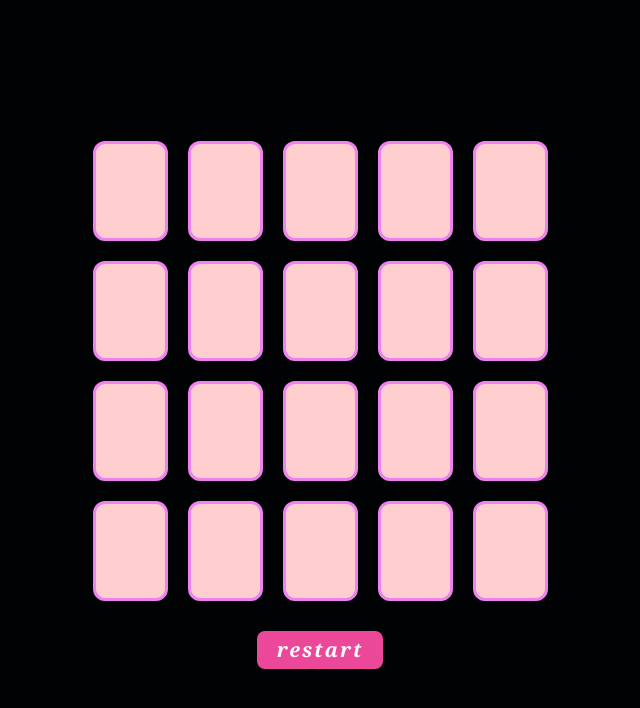
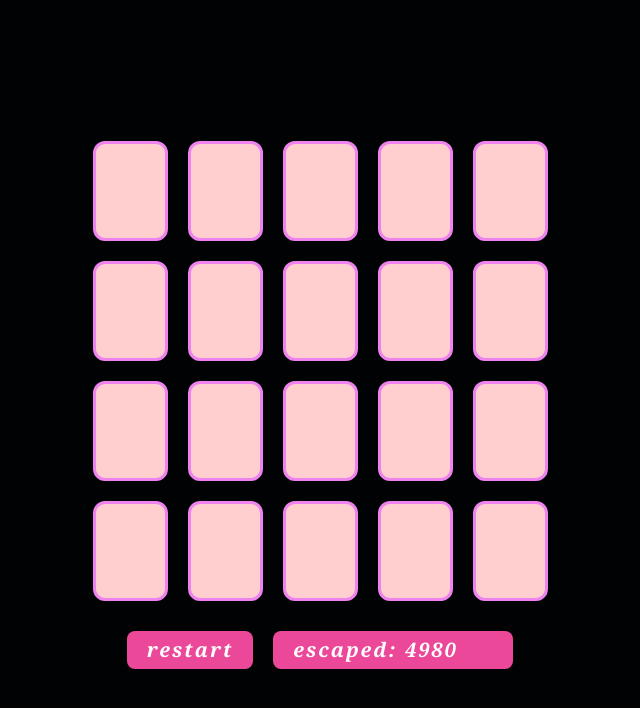
Before and after one commit to ruiqingzheng/game_memory_app, a React (Vite) app: page / in a window 1280 px wide. Shown: the top 708 px of the page, without its empty margins (320-960 px from the left). Built offline with nearby package versions, Linux system fonts and the light colour scheme.

Commit message:
✨ feat(game finish): escape time finish

```diff
--- a/src/App.tsx
+++ b/src/App.tsx
@@ -1,9 +1,10 @@
 import Game from './components/Game'
 function App() {
   const symbolsLib = ['🤡', '🤖', '🎃', '🧠', '👑', '🦄', '🍀', '🐲', '🦋', '❤️‍🔥']
-  const symbols = [...symbolsLib,...symbolsLib]
-
-  return <Game symbols={symbols}/>
+  // const symbolsLib = ['🤡', '🤖', '🎃']
+  const symbols = [...symbolsLib, ...symbolsLib]
+  const memoryTime = 1000 * 3
+  return <Game symbols={symbols} memoryTime={memoryTime} />
 }
 
 export default App
--- a/src/components/Game.tsx
+++ b/src/components/Game.tsx
@@ -1,21 +1,24 @@
-import { useEffect, useReducer, useRef } from 'react'
+import { useCallback, useEffect, useReducer, useRef } from 'react'
 import { Card } from './Card'
 import { CardStatus, ICardState } from '../types.d'
 import styled from 'styled-components'
 
 interface IProps {
   symbols: string[]
+  memoryTime: number
 }
 
 enum ActionType {
   setStatus = 'setStatus',
   setMatched = 'setMatched',
   restart = 'restart',
+  resetGame = 'resetGame',
   shuffle = 'shuffle',
   setAllFacedown = 'setAllFacedown',
   setAllFaceUp = 'setAllFaceUp',
   setGameStarted = 'setGameStarted',
   setCurrentPairingCard = 'setCurrentPairingCard',
+  setGameFinished = 'setGameFinished',
 }
 
 type CardStatePayload = Omit<ICardState, symbol>
@@ -30,7 +33,11 @@ interface Action {
 interface GameState {
   cardsState: ICardState[]
   started: boolean
+  startedTime: number | null
+  finishedTime: number | null
+  totalTime: number | 0
   currentPairingCard: ICardState | null
+  score: number
 }
 
 const initCards = (symbols: string[]): ICardState[] => {
@@ -57,6 +64,16 @@ const initCards = (symbols: string[]): ICardState[] => {
   return result
 }
 
+const initState: GameState = {
+  cardsState: [],
+  currentPairingCard: null,
+  started: false,
+  startedTime: null,
+  finishedTime: null,
+  totalTime: 0,
+  score: 0,
+}
+
 function gameReducer(state: GameState, action: Action) {
   switch (action.type) {
     case ActionType.setStatus: {
@@ -65,16 +82,18 @@ function gameReducer(state: GameState, action: Action) {
       state.cardsState[index].status = (action.payload as CardStatePayload).status
       return { ...state }
     }
+
+    // setMatched and check game finished
     case ActionType.setMatched: {
       if (!action.payload) return state
       const index = state.cardsState.findIndex((item) => item.id === (action.payload as CardStatePayload).id)
       state.cardsState[index].matched = (action.payload as CardStatePayload).matched
+      isGameFinished()
       return { ...state }
     }
 
     case ActionType.shuffle: {
       const cardsState = initCards(state.cardsState.map((card) => card.symbol))
-      // cardsState.forEach((c) => (c.status = CardStatus.faceup))
       const _state = { ...state, cardsState }
       return _state
     }
@@ -91,18 +110,15 @@ function gameReducer(state: GameState, action: Action) {
 
     case ActionType.setGameStarted: {
       state.started = action.payload as IsGameStartedPayload
+      if (state.started) {
+        state.startedTime = new Date().getTime()
+        state.finishedTime = null
+      }
       return { ...state }
     }
 
-    case ActionType.restart: {
-      const cardsState = initCards(state.cardsState.map((card) => card.symbol))
-      // 显示 3 秒
-      cardsState.forEach((c) => (c.status = CardStatus.faceup))
-      const _state = { ...state, cardsState }
-      setTimeout(() => {
-        _state.cardsState.forEach((c) => (c.status = CardStatus.facedown))
-      }, 3000)
-      return _state
+    case ActionType.resetGame: {
+      return { ...initState, cardsState: state.cardsState }
     }
 
     case ActionType.setCurrentPairingCard: {
@@ -112,60 +128,67 @@ function gameReducer(state: GameState, action: Action) {
     default:
       return state
   }
+
+  function isGameFinished() {
+    const isFinish = state.cardsState.reduce((result, item) => result && item.matched, true)
+    isFinish && gameFinishedEffect()
+    return isFinish
+  }
+
+  function gameFinishedEffect() {
+    state.finishedTime = new Date().getTime()
+    state.currentPairingCard = null
+    state.totalTime = state.startedTime ? state.finishedTime - state.startedTime : 0
+    state.started = false
+  }
 }
 
-const initState: GameState = {
-  cardsState: [],
-  currentPairingCard: null,
-  started: false,
-}
-
-const Game = ({ symbols }: IProps) => {
+const Game = ({ symbols, memoryTime }: IProps) => {
   const [gameState, dispatch] = useReducer(gameReducer, initState, () => {
     return { ...initState, cardsState: initCards(symbols) }
   })
 
-  // current pairing card
-  // const [currentPairingCard, setCurrentPairingCard] = useState<ICardState | null>(null)
+  const timeCount = useRef(0)
+  const gameFinished = useRef(false)
+  const escapedTime = useRef<HTMLSpanElement>(null)
 
   const startTimer = useRef<number | null>(null)
 
-  const flipCard = (card: ICardState) => {
-    // if (card.matched) return
-    // const _card: ICardState = { ...card, status: card.status === CardStatus.facedown ? CardStatus.faceup : CardStatus.facedown }
+  const flipCardUp = (card: ICardState) => {
     dispatch({ type: ActionType.setStatus, payload: { ...card, status: CardStatus.faceup } })
   }
 
-  // const toggleMatched = (card: ICardState) => {
-  //   const _card: ICardState = { ...card, matched: !card.matched }
-  //   dispatch({ type: ActionType.setMatched, payload: _card })
-  // }
-
   const onClickCard = (card: ICardState) => {
     if (!gameState.started) return
-    flipCard(card)
+    flipCardUp(card)
     checkMatched(card)
-    // toggleMatched(card)
   }
 
   const checkMatched = (card: ICardState) => {
     if (card.matched) return
 
-    if (gameState.currentPairingCard && card.id === gameState.currentPairingCard.id) return
+    // 1. cancel current pairing card if click pairingCard self
+    if (gameState.currentPairingCard && card.id === gameState.currentPairingCard.id) {
+      dispatch({ type: ActionType.setCurrentPairingCard, payload: null })
+      dispatch({ type: ActionType.setStatus, payload: { ...card, status: CardStatus.facedown } })
+      return
+    }
 
-    // set current pairing card
+    // 2. set current pairing card if have no currentPairing card yet
     if (gameState.currentPairingCard === null && !card.matched) {
       dispatch({ type: ActionType.setCurrentPairingCard, payload: card })
       dispatch({ type: ActionType.setStatus, payload: { ...card, status: CardStatus.faceup } })
     }
 
-    // check card if match current pairing card
+    // 3. check the card if match current pairing card when currentPairing card existed
     if (gameState.currentPairingCard && !card.matched) {
+      // matched -> setMatched , and reset current pairing card null
       if (gameState.currentPairingCard.symbol === card.symbol) {
         dispatch({ type: ActionType.setMatched, payload: { ...card, matched: true } })
         dispatch({ type: ActionType.setMatched, payload: { ...gameState.currentPairingCard, matched: true } })
         dispatch({ type: ActionType.setCurrentPairingCard, payload: null })
       } else {
+        // flip facedown when is not matched
         setTimeout(() => {
           dispatch({ type: ActionType.setStatus, payload: { ...card, status: CardStatus.facedown } })
         }, 500)
@@ -174,29 +197,58 @@ const Game = ({ symbols }: IProps) => {
   }
 
   const restartGame = () => {
-    dispatch({ type: ActionType.setGameStarted, payload: false })
-    dispatch({ type: ActionType.setCurrentPairingCard, payload: null })
+    dispatch({ type: ActionType.resetGame })
     dispatch({ type: ActionType.shuffle })
-
     startGame()
   }
 
-  const startGame = () => {
+  useEffect(() => {
+    gameFinished.current = gameState.finishedTime !== null
+  }, [gameState.finishedTime])
+
+  const updateTimeCount = useCallback(() => {
+    if (gameFinished.current) return
+    const timeCounting = gameState.startedTime !== null && gameState.startedTime > 0
+    if (gameState.started && timeCounting && gameState.startedTime) {
+      timeCount.current = Date.now() - gameState.startedTime
+      // update dom
+      if (escapedTime.current) {
+        escapedTime.current.innerText = timeCount.current.toString()
+      }
+    }
+
+    // console.log(timeCount.current, 'timestamp:', timestamp)
+    // console.log(timeCount.current)
+    requestAnimationFrame(updateTimeCount)
+  }, [gameState.started, gameState.startedTime])
+
+  // count escape time since game started
+  useEffect(() => {
+    const timeCounting = !!timeCount.current
+    if (gameState.started && !timeCounting) {
+      requestAnimationFrame(updateTimeCount)
+    }
+  }, [gameState.started, updateTimeCount])
+
+  const startGame = useCallback(() => {
     const _fn = () => {
       dispatch({ type: ActionType.setAllFaceUp })
+      // start game after user memory time
       startTimer.current = setTimeout(() => {
         dispatch({ type: ActionType.setAllFacedown })
         dispatch({ type: ActionType.setCurrentPairingCard, payload: null })
         dispatch({ type: ActionType.setGameStarted, payload: true })
+        timeCount.current = 0
+        // requestAnimationFrame(updateTimeCount)
         if (startTimer.current) clearTimeout(startTimer.current)
-      }, 3000)
+      }, memoryTime)
     }
     if (startTimer.current) {
       clearTimeout(startTimer.current)
     }
 
     _fn()
-  }
+  }, [memoryTime])
 
   const isCurrentPairing = (card: ICardState) => {
     return gameState.currentPairingCard !== null && card.id === gameState.currentPairingCard.id
@@ -204,7 +256,7 @@ const Game = ({ symbols }: IProps) => {
 
   useEffect(() => {
     startGame()
-  }, [])
+  }, [startGame])
 
   const cardsExist = gameState.cardsState.length > 0
   if (!cardsExist) return null
@@ -216,9 +268,22 @@ const Game = ({ symbols }: IProps) => {
           <Card key={cardData.id} isCurrentPairing={isCurrentPairing(cardData)} status={cardData.status} symbol={cardData.symbol} gameStarted={gameState.started} onClickCard={() => onClickCard(cardData)} matched={cardData.matched}></Card>
         ))}
       </div>
-      <S.StartButton onClick={restartGame} className="mt-5 rounded-lg px-5 py-1 tracking-widest bg-pink-500 hover:bg-pink-400 active:bg-pink-300 text-white font-bold text-[20px] font-serif italic">
-        restart
-      </S.StartButton>
+
+      <div className="flex gap-5">
+        <S.StartButton
+          onClick={restartGame}
+          disabled={!gameFinished.current && gameState.started}
+          className={`${!gameFinished.current && gameState.started ? 'bg-gray-500' : ''} mt-5 rounded-lg px-5 py-1 tracking-widest bg-pink-500 hover:bg-pink-400 active:bg-pink-300 text-white font-bold text-[20px] font-serif italic`}
+        >
+          restart
+        </S.StartButton>
+        <S.StartButton className={`${!gameState.started && !gameState.finishedTime ? 'hidden' : 'flex'} w-60 mt-5 rounded-lg px-5 py-1 tracking-widest bg-pink-500 hover:bg-pink-400 active:bg-pink-300 text-white font-bold text-[20px] font-serif italic`}>
+          <span className={`${gameState.finishedTime ? 'hidden' : 'block'}`}>
+            escaped: <span ref={escapedTime}></span>
+          </span>
+          <span className={`${gameState.finishedTime ? 'block' : 'hidden'}`}>total: {(timeCount.current / 1000).toFixed(2)} s</span>
+        </S.StartButton>
+      </div>
     </S.Container>
   )
 }
```
